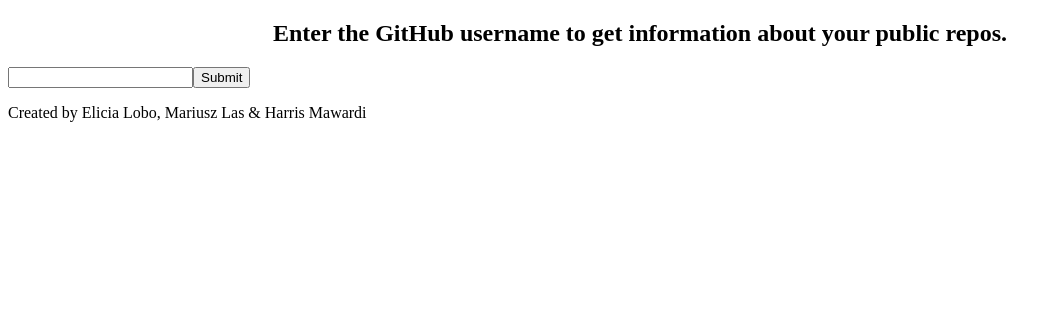
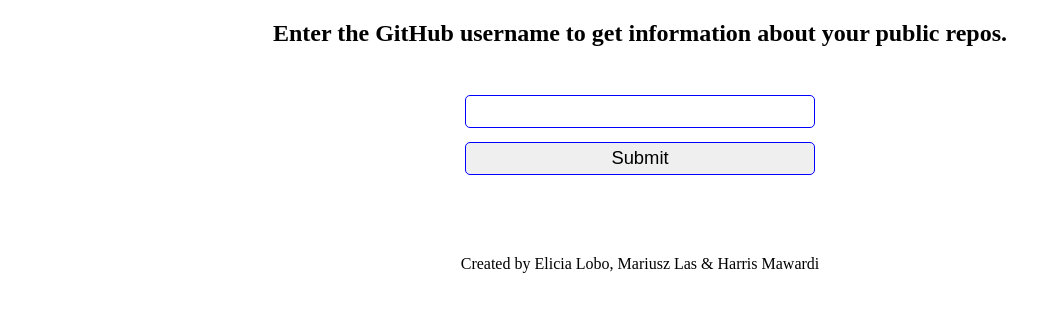
Before and after one commit to harrismawardi/github_repo_tracker, a React app: page / in a window 1280 px wide. Shown: the top 312 px of the page, without its empty margins (0-1061 px from the left). Built offline with nearby package versions, Linux system fonts and the light colour scheme.

Commit message:
Created css files for several componets

```diff
--- a/src/App.js
+++ b/src/App.js
@@ -2,6 +2,7 @@
 import { Switch, Route } from "react-router-dom";
 import { Header, Footer } from "./layout";
 import { Welcome, User, Repo } from "./pages";
+import './index.css';
 
 function App() {
   return (
--- a/src/components/Form/index.js
+++ b/src/components/Form/index.js
@@ -1,6 +1,7 @@
 import React, { useState } from 'react';
 import { useSelector, useDispatch } from 'react-redux';
 import { getResults } from '../../actions';
+import './style.css';
 
 function Form() {
 
--- /dev/null
+++ b/src/components/Form/style.css
@@ -0,0 +1,31 @@
+form {
+    display: flex;
+    flex-direction: column;
+    align-items: center;
+    margin: 3em 0 3em 0;
+}
+
+input {
+    border: solid 1px blue;
+    border-radius: 5px;
+    font-size: 1.15em;
+    padding: 0.25em;
+    width: 350px;
+}
+
+input[type="submit"] {
+    margin-top: 0.75em;
+}
+
+input[type="text"]:hover {
+
+}
+
+input[type="submit"]:hover {
+    color: blue;
+    background-color: lightblue;
+}
+
+input[type="text"]:focus {
+    outline: solid 2px blue;
+}
--- a/src/components/RepoCard/index.js
+++ b/src/components/RepoCard/index.js
@@ -2,6 +2,7 @@
 import { useLocation } from 'react-router-dom';
 import { useSelector } from 'react-redux';
 import copy from 'copy-to-clipboard';
+import './style.css';
 
 function RepoCard() {
 
--- /dev/null
+++ b/src/components/RepoCard/style.css
@@ -0,0 +1,3 @@
+span {
+    padding: 0.2em 0em 0.2em 0em;
+}
--- a/src/index.css
+++ b/src/index.css
@@ -0,0 +1,3 @@
+* {
+    box-sizing: border-box;
+}
--- a/src/layout/Footer/index.js
+++ b/src/layout/Footer/index.js
@@ -1,4 +1,5 @@
 import React from 'react';
+import './style.css';
 
 function Footer() {
 
--- /dev/null
+++ b/src/layout/Footer/style.css
@@ -0,0 +1,4 @@
+footer {
+    text-align: center;
+    margin-top: 5em;
+}
--- a/src/layout/Header/style.css
+++ b/src/layout/Header/style.css
@@ -1,3 +1,3 @@
-h1, h2 {
+h2, p {
     text-align: center;
 }
```
